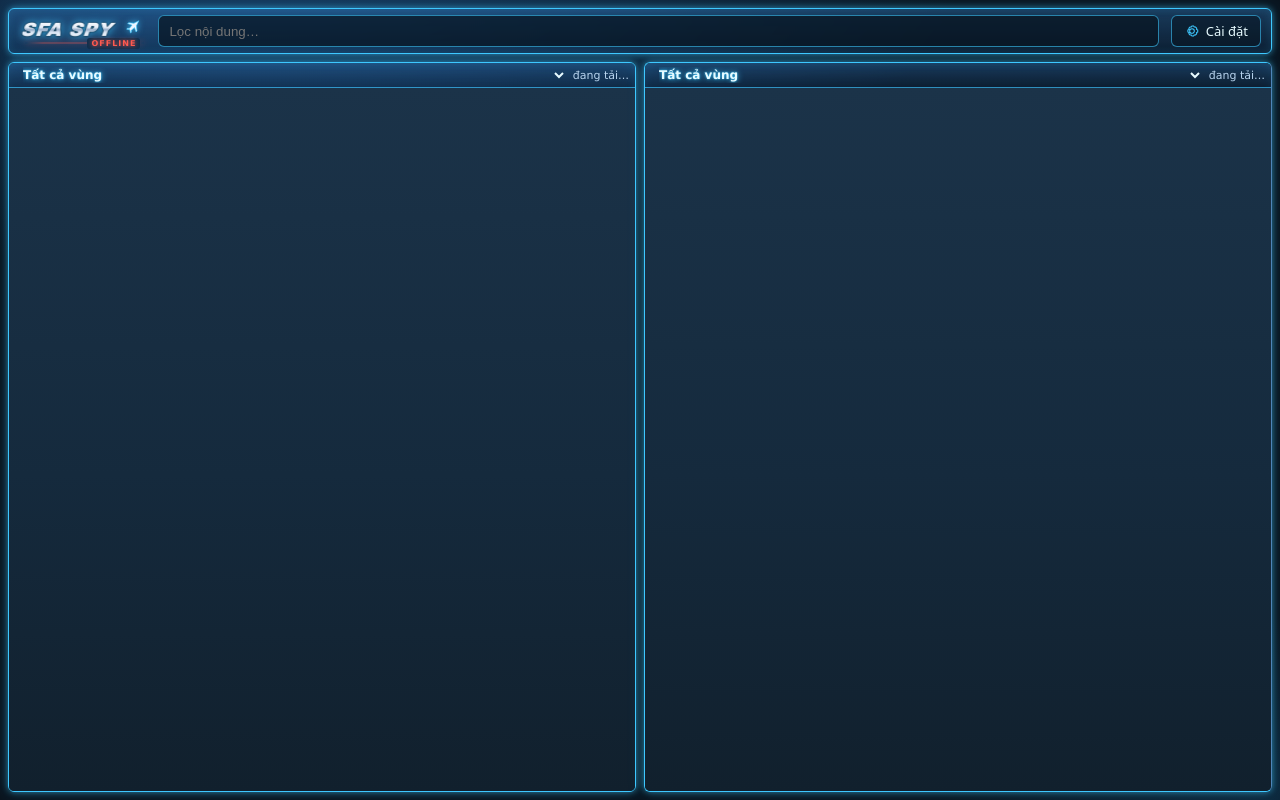
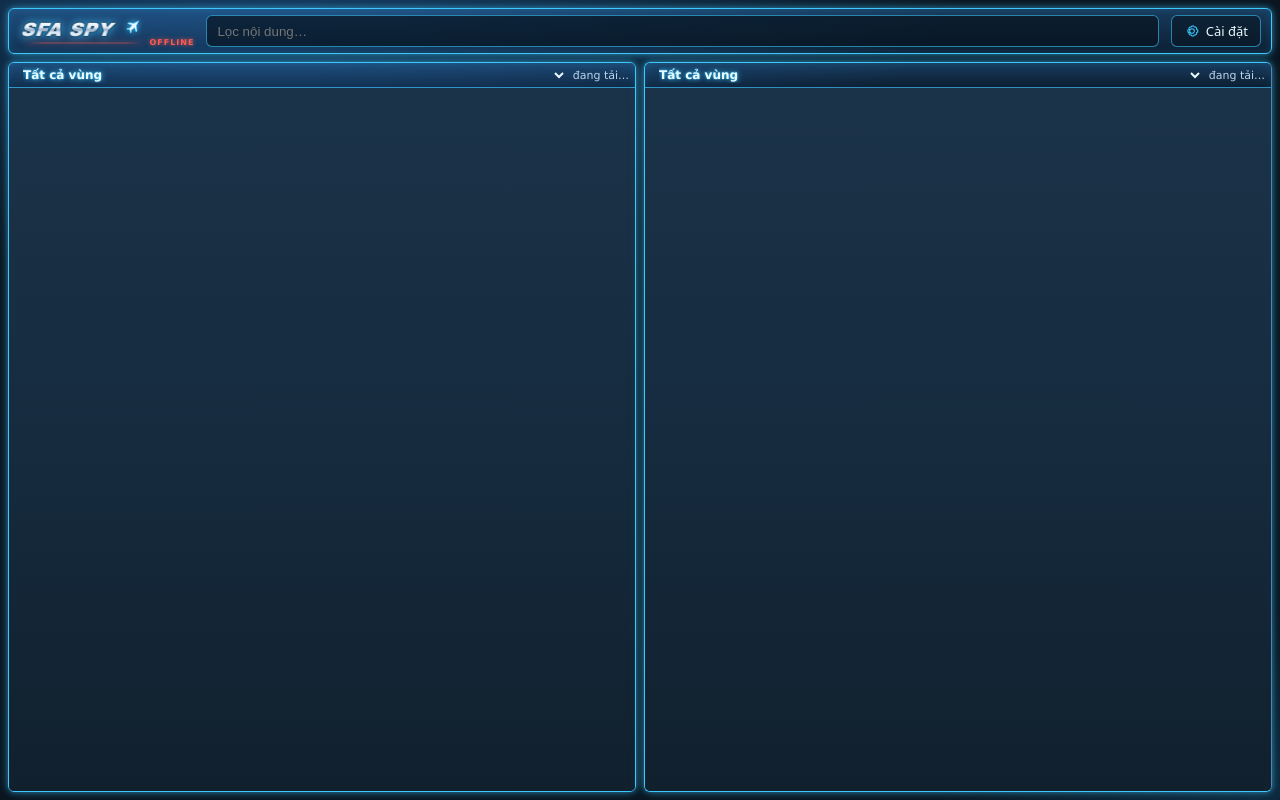
Before and after one commit to yanmad27/ace-spy, a plain HTML site: page web/static/index.html in a window 1280 px wide. Drawn offline with Linux system fonts and the light colour scheme; no server answers.

Commit message:
Viewer: status label follows the heartbeat line instead of covering it
Claude-Session: https://claude.ai/code/session_01EZGcRdaBg9N6kzvvyAbR1C

```diff
--- a/web/static/style.css
+++ b/web/static/style.css
@@ -395,15 +395,13 @@ body > header h1.logo::after {
 .brand { position: relative; }
 /* The full status text stays for screen readers; a short label sits on the line. */
 .brand .status {
-  position: absolute;
-  right: 6px;
-  bottom: -5px;
-  z-index: 1;
+  position: static;
+  align-self: flex-end;
   display: block;
-  padding: 0 4px;
+  margin: 0 0 -4px 3px;
+  padding: 0;
   border: 0;
-  border-radius: 3px;
-  background: #12304d;
+  background: none;
   box-shadow: none;
   font-size: 0;
   line-height: 0;
```
